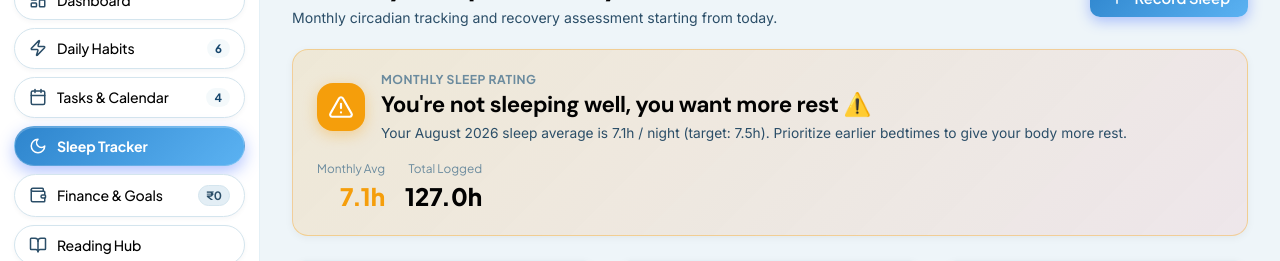
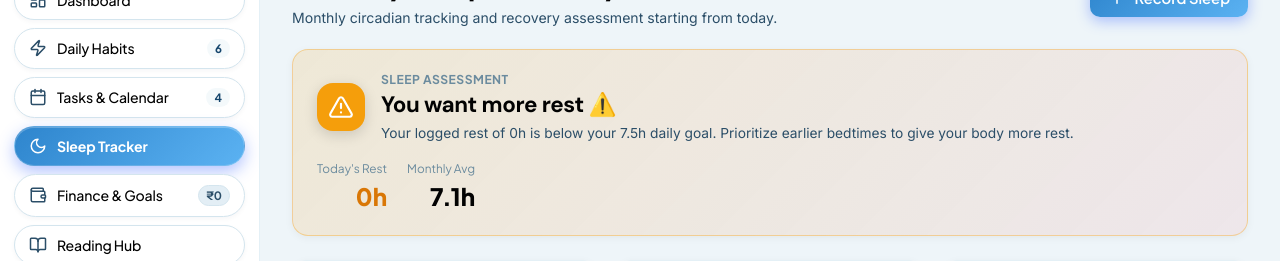
Before and after one commit to ajsaljaxx/daily-routine, a React (Vite) app: page / in a window 1280 px wide. Both pictures are taken after a click on the button "Monthly View". Shown: the part 129-390 px from the top of the page. Built offline with nearby package versions, Linux system fonts and the light colour scheme; no server answers.

Commit message:
Implement exact 3 sleep note status rules (sleeping well, sleeping unnecessarily, want more rest)

```diff
--- a/src/components/modules/Dashboard/SleepQuickCard.jsx
+++ b/src/components/modules/Dashboard/SleepQuickCard.jsx
@@ -3,9 +3,11 @@ import { useApp } from '../../../context/AppContext';
 import { Moon, ArrowUpRight } from 'lucide-react';
 
 export function SleepQuickCard() {
-  const { sleep, setActivePage } = useApp();
-  const lastNight = sleep.lastNight || { durationHours: 7.0, from: '23:15', to: '06:15' };
+  const { sleep, userProfile, setActivePage } = useApp();
+  const lastNight = sleep.lastNight || { durationHours: 0, from: '23:00', to: '05:30' };
   const history = sleep.history || [];
+  const targetGoal = Number(userProfile?.dailySleepTarget) || 7.5;
+  const currentDuration = Number(lastNight.durationHours) || 0;
 
   // Monthly calculation starting with current month
   const now = new Date();
@@ -17,12 +19,39 @@ export function SleepQuickCard() {
   const monthlyRecords = history.filter(h => h.date && h.date.startsWith(currentMonthPrefix));
   const activeRecords = monthlyRecords.length > 0 ? monthlyRecords : history;
 
-  const totalMonthlyHours = activeRecords.reduce((sum, h) => sum + (Number(h.duration) || 7.0), 0);
+  const totalMonthlyHours = activeRecords.reduce((sum, h) => sum + (Number(h.duration) || 0), 0);
   const avgMonthlyHours = (totalMonthlyHours / (activeRecords.length || 1)).toFixed(1);
 
-  // Single Rating: "You're doing well" or "You're not sleeping well, you want more rest"
-  const isDoingWell = Number(avgMonthlyHours) >= 7.0;
-  const ratingText = isDoingWell ? "You're doing well 🎉" : "You're not sleeping well, you want more rest ⚠️";
+  // Exact 3-condition Status Evaluator based on daily target goal
+  let statusBadge = {
+    text: "You're sleeping well 🎉",
+    color: "var(--success)",
+    bg: "var(--success-bg)",
+    border: "rgba(16, 185, 129, 0.25)"
+  };
+
+  if (currentDuration < targetGoal) {
+    statusBadge = {
+      text: "You want more rest ⚠️",
+      color: "#D97706",
+      bg: "rgba(245, 158, 11, 0.12)",
+      border: "rgba(245, 158, 11, 0.3)"
+    };
+  } else if (currentDuration > targetGoal + 1.0) {
+    statusBadge = {
+      text: "Sleeping unnecessarily ⚠️",
+      color: "#2563EB",
+      bg: "rgba(37, 99, 235, 0.12)",
+      border: "rgba(37, 99, 235, 0.3)"
+    };
+  } else {
+    statusBadge = {
+      text: "You're sleeping well 🎉",
+      color: "var(--success)",
+      bg: "var(--success-bg)",
+      border: "rgba(16, 185, 129, 0.25)"
+    };
+  }
 
   return (
     <div className="aura-card">
@@ -46,14 +75,14 @@ export function SleepQuickCard() {
       <div style={{ display: 'flex', alignItems: 'baseline', justifyContent: 'space-between', marginBottom: '8px' }}>
         <div style={{ display: 'flex', alignItems: 'baseline', gap: '8px' }}>
           <span style={{ fontSize: '1.8rem', fontWeight: 800, color: 'var(--text-primary)', lineHeight: 1 }}>
-            {lastNight.durationHours}h
+            {currentDuration}h
           </span>
           <span style={{ fontSize: '0.82rem', color: 'var(--text-secondary)' }}>
             Last night
           </span>
         </div>
         <div style={{ fontSize: '0.78rem', color: 'var(--text-muted)' }}>
-          {monthName} Avg: <strong style={{ color: isDoingWell ? 'var(--success)' : '#F59E0B' }}>{avgMonthlyHours}h</strong>
+          {monthName} Avg: <strong style={{ color: Number(avgMonthlyHours) >= targetGoal ? 'var(--success)' : '#F59E0B' }}>{avgMonthlyHours}h</strong>
         </div>
       </div>
 
@@ -75,21 +104,21 @@ export function SleepQuickCard() {
         </div>
       </div>
 
-      {/* Single Rating Status Badge */}
+      {/* 3-Condition Status Badge */}
       <div style={{
         padding: '7px 10px',
         borderRadius: 'var(--radius-sm)',
-        background: isDoingWell ? 'var(--success-bg)' : 'rgba(245, 158, 11, 0.12)',
-        border: `1px solid ${isDoingWell ? 'rgba(16, 185, 129, 0.25)' : 'rgba(245, 158, 11, 0.3)'}`,
+        background: statusBadge.bg,
+        border: `1px solid ${statusBadge.border}`,
         fontSize: '0.78rem',
         fontWeight: 700,
-        color: isDoingWell ? 'var(--success)' : '#D97706',
+        color: statusBadge.color,
         display: 'flex',
         alignItems: 'center',
         justifyContent: 'center',
         textAlign: 'center'
       }}>
-        {ratingText}
+        {statusBadge.text}
       </div>
     </div>
   );
--- a/src/components/modules/Sleep/SleepView.jsx
+++ b/src/components/modules/Sleep/SleepView.jsx
@@ -33,12 +33,46 @@ export default function SleepView() {
   const daysLogged = activeRecords.length || 1;
   const avgMonthlyHours = (totalMonthlyHours / daysLogged).toFixed(1);
 
-  // Single rating verdict: "You're doing well" or "You're not sleeping well, you want more rest"
-  const isDoingWell = Number(avgMonthlyHours) >= Number(dailyTarget || 7.0);
-  const ratingVerdict = isDoingWell ? "You're doing well 🎉" : "You're not sleeping well, you want more rest ⚠️";
-  const ratingDetail = isDoingWell
-    ? `Your ${monthName} sleep average is ${avgMonthlyHours}h / night, achieving your ${dailyTarget}h daily target.`
-    : `Your ${monthName} sleep average is ${avgMonthlyHours}h / night (target: ${dailyTarget}h). Prioritize earlier bedtimes to give your body more rest.`;
+  const currentDuration = Number(lastNight?.durationHours) || 0;
+  const targetGoal = Number(dailyTarget) || 7.5;
+
+  let sleepEval = {
+    verdict: "You're sleeping well 🎉",
+    detail: `Your logged rest of ${currentDuration}h matches your ${targetGoal}h daily goal.`,
+    color: "var(--success)",
+    bg: "linear-gradient(135deg, rgba(16, 185, 129, 0.12) 0%, rgba(36, 87, 255, 0.08) 100%)",
+    border: "rgba(16, 185, 129, 0.3)",
+    iconBg: "var(--success)"
+  };
+
+  if (currentDuration < targetGoal) {
+    sleepEval = {
+      verdict: "You want more rest ⚠️",
+      detail: `Your logged rest of ${currentDuration}h is below your ${targetGoal}h daily goal. Prioritize earlier bedtimes to give your body more rest.`,
+      color: "#D97706",
+      bg: "linear-gradient(135deg, rgba(245, 158, 11, 0.14) 0%, rgba(239, 68, 68, 0.08) 100%)",
+      border: "rgba(245, 158, 11, 0.35)",
+      iconBg: "#F59E0B"
+    };
+  } else if (currentDuration > targetGoal + 1.0) {
+    sleepEval = {
+      verdict: "Sleeping unnecessarily ⚠️",
+      detail: `Your logged rest of ${currentDuration}h is more than 1 hour over your ${targetGoal}h daily goal (${(currentDuration - targetGoal).toFixed(1)}h extra).`,
+      color: "#2563EB",
+      bg: "linear-gradient(135deg, rgba(37, 99, 235, 0.14) 0%, rgba(59, 130, 246, 0.08) 100%)",
+      border: "rgba(37, 99, 235, 0.35)",
+      iconBg: "#2563EB"
+    };
+  } else {
+    sleepEval = {
+      verdict: "You're sleeping well 🎉",
+      detail: `Your logged rest of ${currentDuration}h is on target with your ${targetGoal}h daily goal.`,
+      color: "var(--success)",
+      bg: "linear-gradient(135deg, rgba(16, 185, 129, 0.12) 0%, rgba(36, 87, 255, 0.08) 100%)",
+      border: "rgba(16, 185, 129, 0.3)",
+      iconBg: "var(--success)"
+    };
+  }
 
   const handleSaveSleep = (e) => {
     e.preventDefault();
@@ -96,10 +130,8 @@ export default function SleepView() {
       <div
         className="aura-card"
         style={{
-          background: isDoingWell
-            ? 'linear-gradient(135deg, rgba(16, 185, 129, 0.12) 0%, rgba(36, 87, 255, 0.08) 100%)'
-            : 'linear-gradient(135deg, rgba(245, 158, 11, 0.14) 0%, rgba(239, 68, 68, 0.08) 100%)',
-          border: `1px solid ${isDoingWell ? 'rgba(16, 185, 129, 0.3)' : 'rgba(245, 158, 11, 0.35)'}`,
+          background: sleepEval.bg,
+          border: `1px solid ${sleepEval.border}`,
           padding: '20px 24px',
           marginBottom: '24px',
           display: 'flex',
@@ -114,39 +146,43 @@ export default function SleepView() {
             width: '48px',
             height: '48px',
             borderRadius: 'var(--radius-md)',
-            background: isDoingWell ? 'var(--success)' : '#F59E0B',
+            background: sleepEval.iconBg,
             color: '#FFFFFF',
             display: 'flex',
             alignItems: 'center',
             justifyContent: 'center',
-            boxShadow: isDoingWell ? '0 4px 14px rgba(16, 185, 129, 0.35)' : '0 4px 14px rgba(245, 158, 11, 0.35)'
+            boxShadow: '0 4px 14px rgba(0,0,0,0.15)'
           }}>
-            {isDoingWell ? <CheckCircle2 size={26} /> : <AlertTriangle size={26} />}
+            {currentDuration >= targetGoal && currentDuration <= targetGoal + 1.0 ? (
+              <CheckCircle2 size={26} />
+            ) : (
+              <AlertTriangle size={26} />
+            )}
           </div>
           <div>
             <div style={{ fontSize: '0.76rem', fontWeight: 700, color: 'var(--text-muted)', textTransform: 'uppercase', letterSpacing: '0.04em' }}>
-              Monthly Sleep Rating
+              Sleep Assessment
             </div>
             <h2 style={{ fontSize: '1.4rem', fontWeight: 800, margin: '2px 0 4px', color: 'var(--text-primary)' }}>
-              {ratingVerdict}
+              {sleepEval.verdict}
             </h2>
             <p style={{ fontSize: '0.86rem', color: 'var(--text-secondary)', margin: 0 }}>
-              {ratingDetail}
+              {sleepEval.detail}
             </p>
           </div>
         </div>
 
         <div style={{ textAlign: 'right', display: 'flex', gap: '20px' }}>
           <div>
-            <span style={{ fontSize: '0.74rem', color: 'var(--text-muted)', display: 'block' }}>Monthly Avg</span>
-            <strong style={{ fontSize: '1.5rem', fontWeight: 800, color: isDoingWell ? 'var(--success)' : '#F59E0B' }}>
-              {avgMonthlyHours}h
+            <span style={{ fontSize: '0.74rem', color: 'var(--text-muted)', display: 'block' }}>Today's Rest</span>
+            <strong style={{ fontSize: '1.5rem', fontWeight: 800, color: sleepEval.color }}>
+              {currentDuration}h
             </strong>
           </div>
           <div>
-            <span style={{ fontSize: '0.74rem', color: 'var(--text-muted)', display: 'block' }}>Total Logged</span>
+            <span style={{ fontSize: '0.74rem', color: 'var(--text-muted)', display: 'block' }}>Monthly Avg</span>
             <strong style={{ fontSize: '1.5rem', fontWeight: 800, color: 'var(--text-primary)' }}>
-              {totalMonthlyHours.toFixed(1)}h
+              {avgMonthlyHours}h
             </strong>
           </div>
         </div>
@@ -387,7 +423,21 @@ export default function SleepView() {
             </thead>
             <tbody>
               {activeRecords.map((record, i) => {
-                const isEntryGood = (Number(record.duration) || 0) >= 7.0;
+                const dur = Number(record.duration) || 0;
+                let pillText = "You're Sleeping Well";
+                let pillBg = "var(--success-bg)";
+                let pillColor = "var(--success)";
+
+                if (dur < targetGoal) {
+                  pillText = "You Want More Rest";
+                  pillBg = "rgba(245, 158, 11, 0.15)";
+                  pillColor = "#D97706";
+                } else if (dur > targetGoal + 1.0) {
+                  pillText = "Sleeping Unnecessarily";
+                  pillBg = "rgba(37, 99, 235, 0.15)";
+                  pillColor = "#2563EB";
+                }
+
                 return (
                   <tr key={i} style={{ borderBottom: '1px solid var(--border-subtle)' }}>
                     <td style={{ padding: '12px', fontWeight: 600, color: 'var(--text-primary)' }}>{record.date}</td>
@@ -400,10 +450,10 @@ export default function SleepView() {
                         fontWeight: 700,
                         padding: '3px 8px',
                         borderRadius: 'var(--radius-full)',
-                        background: isEntryGood ? 'var(--success-bg)' : 'rgba(245, 158, 11, 0.15)',
-                        color: isEntryGood ? 'var(--success)' : '#D97706'
+                        background: pillBg,
+                        color: pillColor
                       }}>
-                        {isEntryGood ? "Doing Well" : "Not Sleeping Well"}
+                        {pillText}
                       </span>
                     </td>
                   </tr>
```
